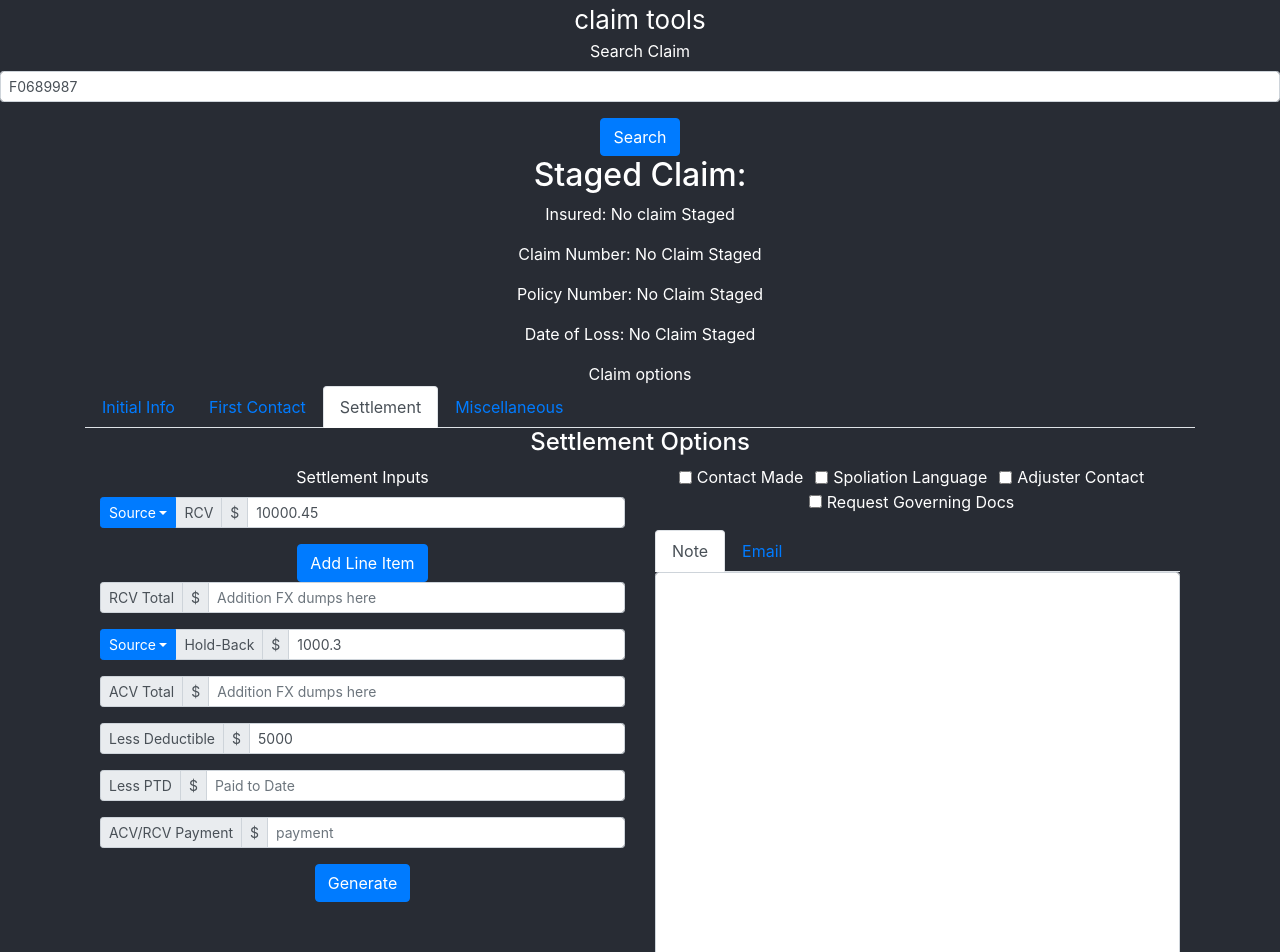
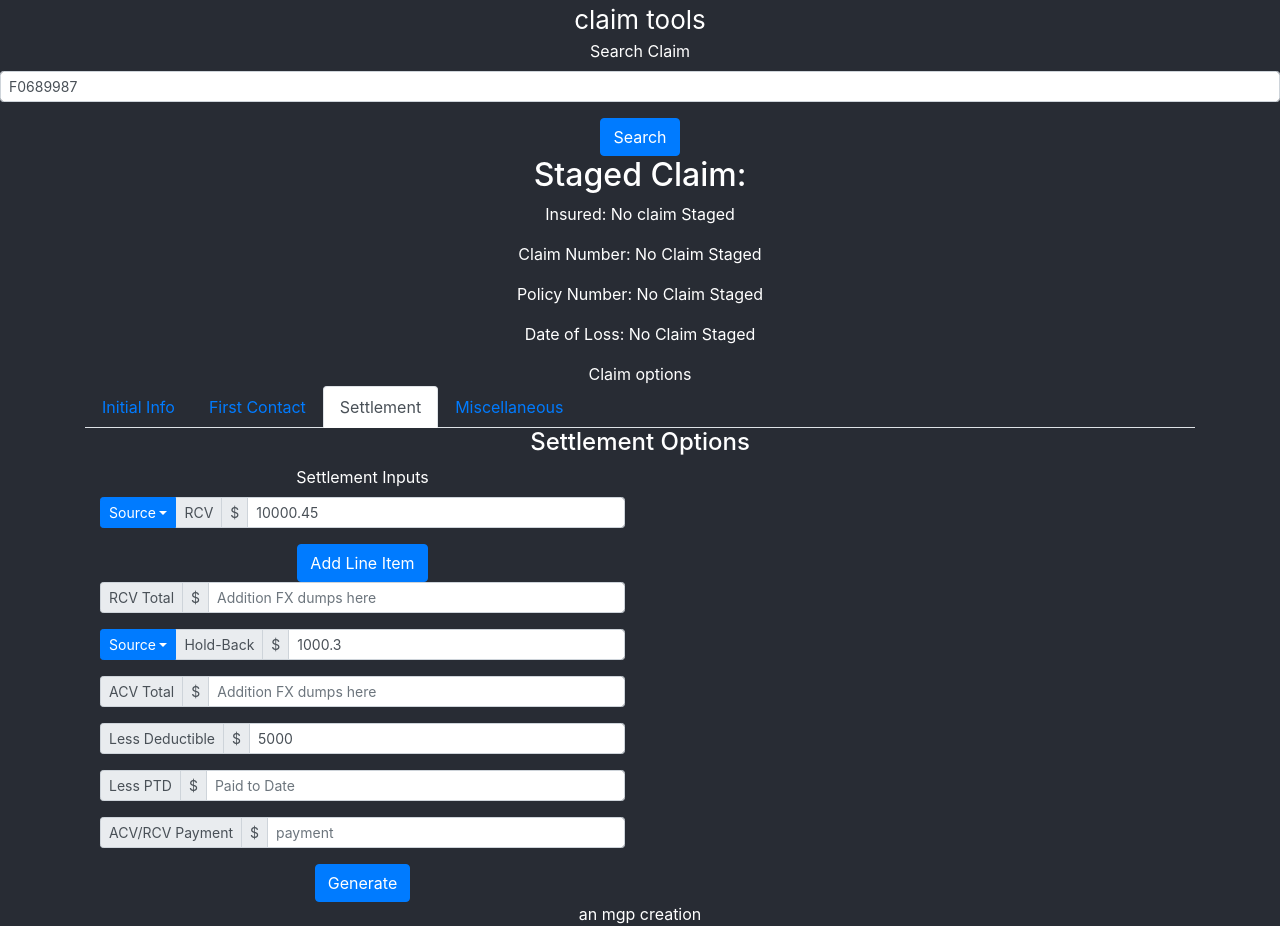
Before and after one commit to glennneiger/claim-tools, a React (Create React App) app in the folder claim-tools/: page / in a window 1280 px wide. Shown: the top 952 px of the page. After the commit the page ends 926 px from the top, so only its background shows below. Built offline with nearby package versions, Linux system fonts and the light colour scheme.

Commit message:
added logic to hide note/email

```diff
--- a/claim-tools/src/comp/SettlementDocumentation.js
+++ b/claim-tools/src/comp/SettlementDocumentation.js
@@ -60,6 +60,7 @@ ${this.props.claimData.depreciation ? 'ACV' : 'RCV'} Payment: $${this.props.clai
 
         return (
             <section className="settlement-email-view">
+            { this.props.claimData.submitted ?
                 <Form>
                 <Form.Group
                     controlId="contactEmailBody">
@@ -96,6 +97,7 @@ ${this.props.claimData.depreciation ? 'ACV' : 'RCV'} Payment: $${this.props.clai
                 </Tabs>
                 </Form.Group>
             </Form>
+            : '' }
             </section>
         );
     }
```
Lines whose indentation alone changed are shown as unchanged.
